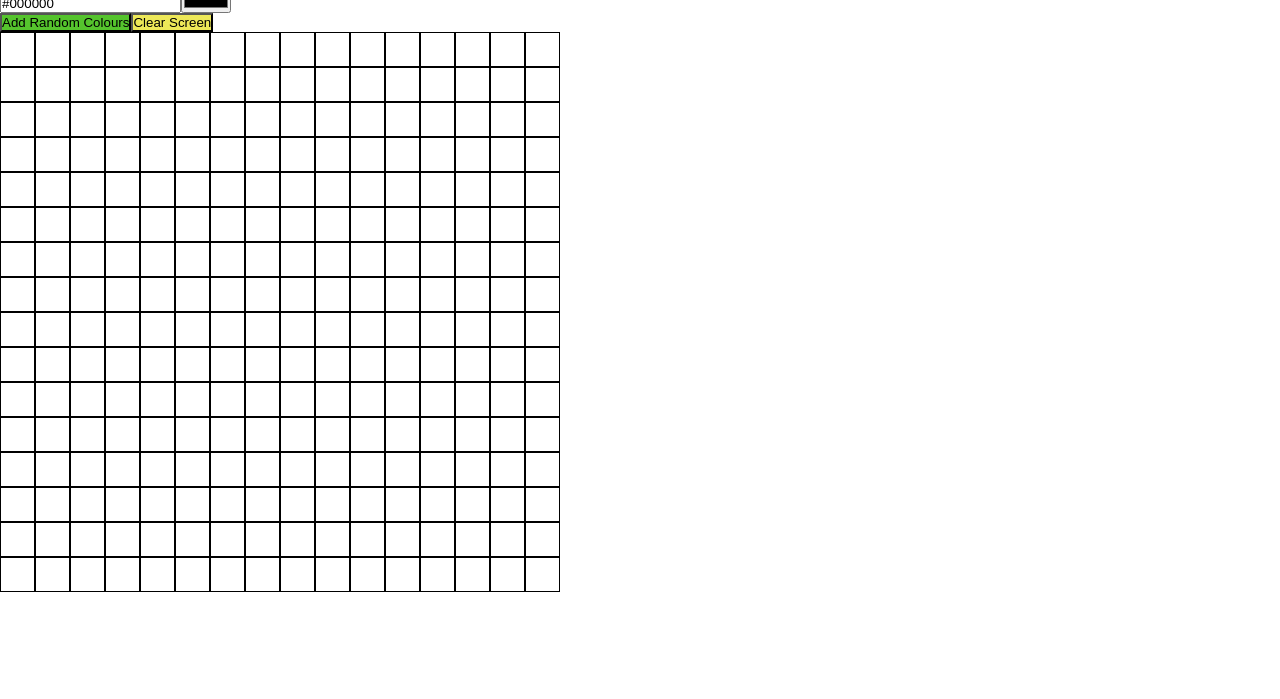
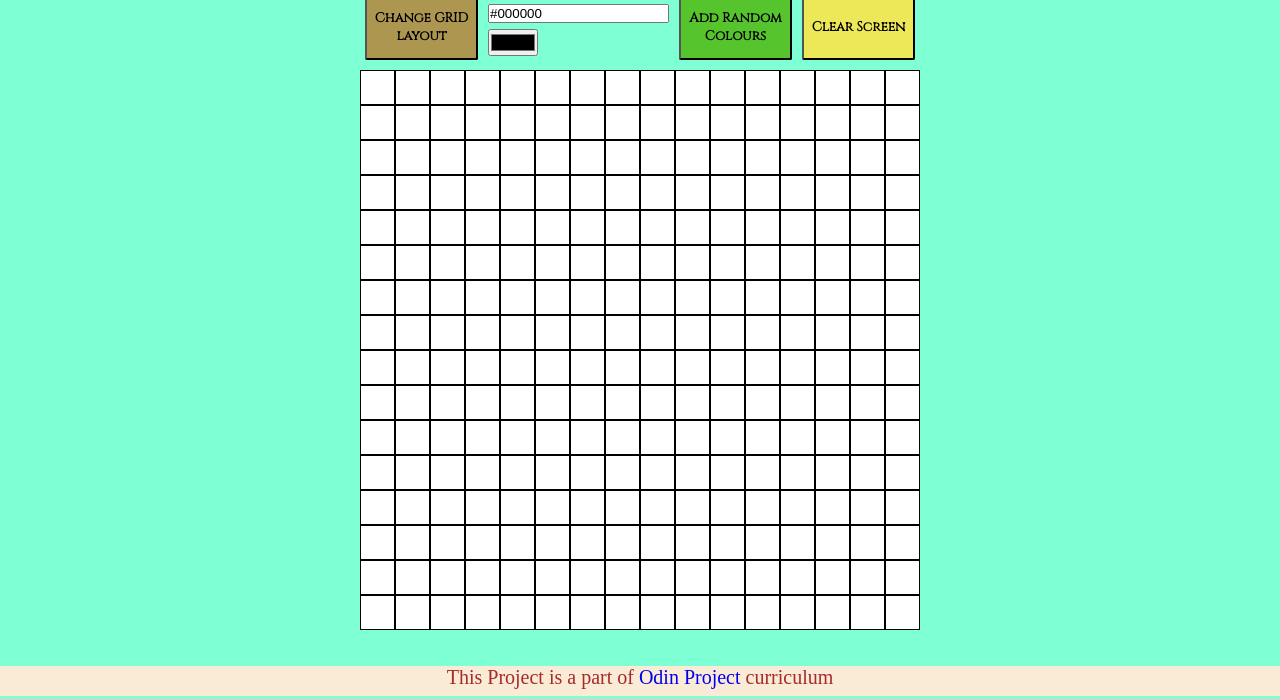
Before and after one commit to HimRock1/Etch-a-Sketch, a plain HTML site: page index.html in a window 1280 px wide. Shown: the part 101-800 px from the top of the page. Drawn offline with Linux system fonts and the light colour scheme.

Commit message:
Add Style to the Page

```diff
--- a/index.html
+++ b/index.html
@@ -7,8 +7,13 @@
     <title>Etch a Sketch</title>
     <script src="my-js.js" defer></script>
     <link rel="stylesheet" href="style.css">
+    <link rel="preconnect" href="https://fonts.googleapis.com">
+    <link rel="preconnect" href="https://fonts.gstatic.com" crossorigin>
+    <link href="https://fonts.googleapis.com/css2?family=Lobster&display=swap" rel="stylesheet">
+    <link href="https://fonts.googleapis.com/css2?family=Cinzel&display=swap" rel="stylesheet">
 </head>
 <body>
     <h1>Etch-A-Sketch</h1>
+    <footer>This Project is a part of <a href="https://www.theodinproject.com/">Odin Project</a> curriculum </footer>
 </body>
 </html>
--- a/my-js.js
+++ b/my-js.js
@@ -47,7 +47,7 @@ document.body.insertBefore(ndiv,containers);
 let button=document.createElement('button');
 button.id='btnGrid';
 button.textContent='Change GRID layout';
-button.setAttribute('style','width:50px;height:50px;background-color:#ad9650;')
+button.setAttribute('style','background-color:#ad9650;')
 button.addEventListener('click',gridselect);
 // document.body.insertBefore(button,containers);
 ndiv.appendChild(button)
--- a/style.css
+++ b/style.css
@@ -2,3 +2,71 @@
     margin:0;
     padding: 0;
 }
+body{
+    display: flex;
+    background-color: aquamarine;
+    flex-flow: column nowrap;
+    justify-content: center;
+    align-items: center;
+    margin-top: 5px;
+    font-family: 'Lobster', cursive;
+    color: brown;
+    font-weight: 400;
+    font-size: 25px;
+    height: 99vh;
+    position: relative;
+}
+body::after {
+    content: '';
+    display: block;
+    height: 50px; /* Set same as footer's height */
+  }
+#BtnContainer{
+    display: flex;
+    width: 560px;
+    justify-content:space-between;
+    align-items: stretch;
+    margin: 5px;
+}
+#BtnContainer > * {
+    flex: 1 1 80px;
+    margin: 5px;
+    font-family: 'Cinzel', serif;
+    font-weight: 900;
+    border-radius: 2px;
+}
+#BtnContainer > *:hover{
+    /* background-color: rgb(219, 230, 230); */
+    backface-visibility: hidden;
+    transform: scale(1.1);
+    transition: 0.3s;
+}
+#container{
+    background-color: white;
+}
+footer {
+    position: absolute;
+    bottom:0;
+    text-align: center;
+    width: 100%;
+    height: 30px;
+    font-family: 'Times New Roman', Times, serif;
+    font-size: 20px;
+    margin-top: 10px auto 0 auto;
+    background-color: antiquewhite;
+  }
+  a:link {
+    text-decoration: none;
+  }
+
+  a:visited {
+    text-decoration: none;
+  }
+
+  a:hover {
+    text-decoration: underline;
+  }
+
+  a:active {
+    text-decoration: underline;
+}
```
